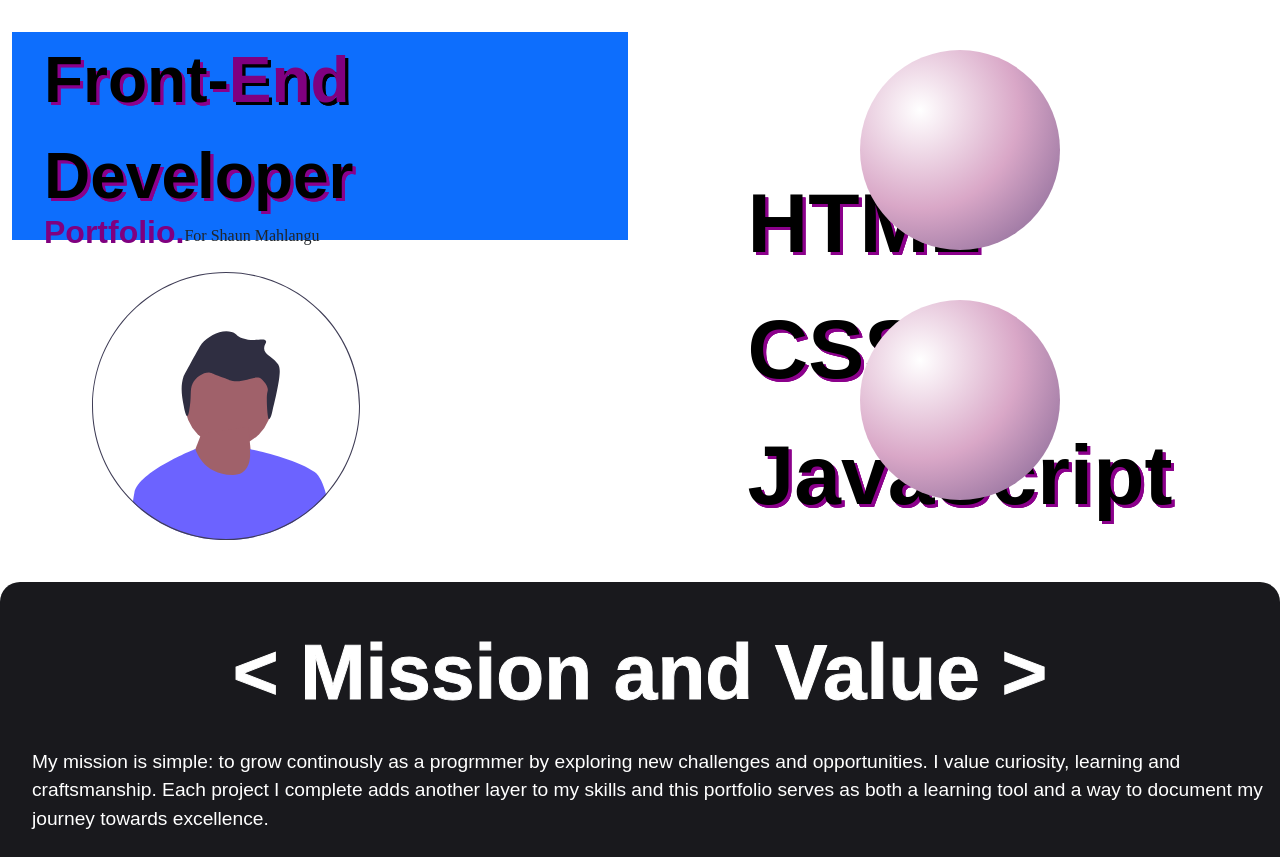
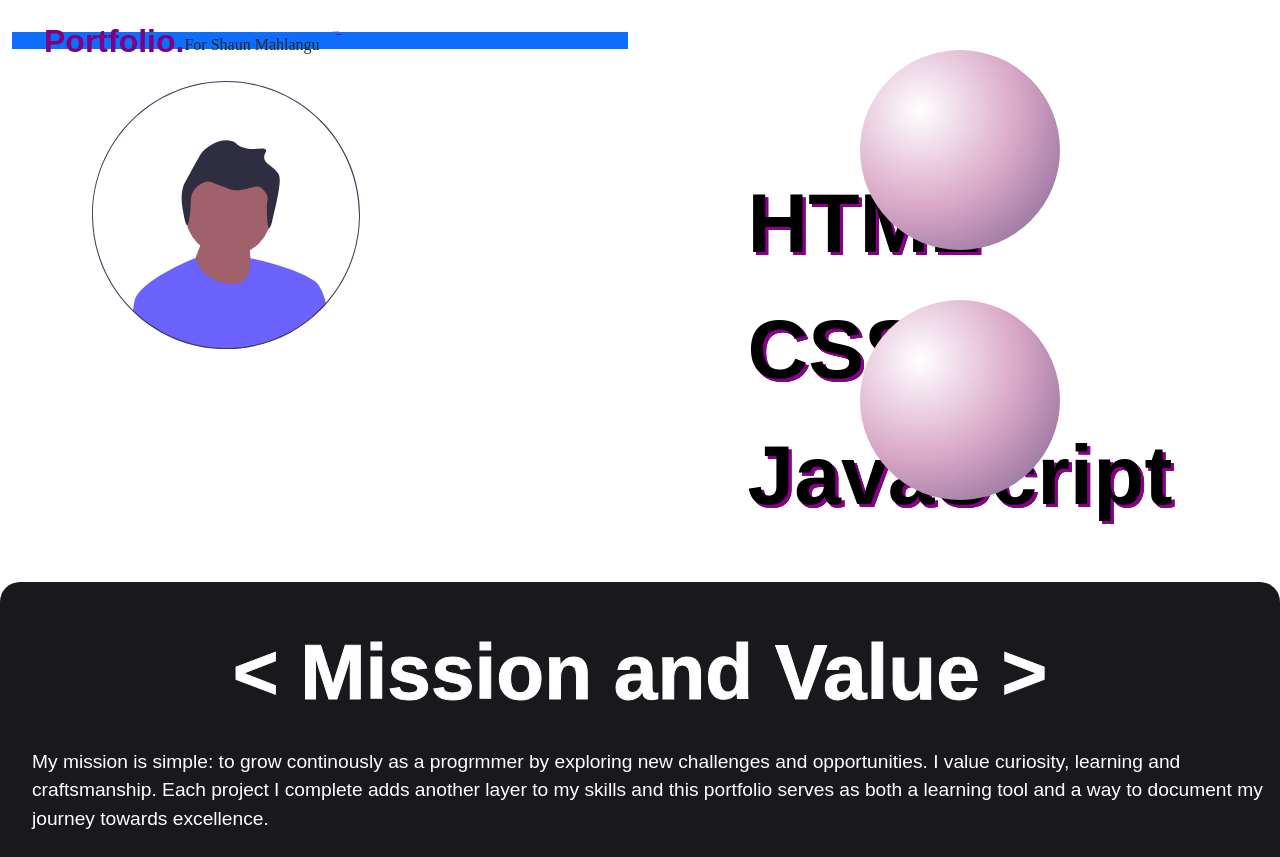
Before and after one commit to UnickCode/Portfolio, a plain HTML site: page index.html in a window 1280 px wide. Shown: the top 857 px of the page. Drawn offline with nearby package versions, Linux system fonts and the light colour scheme.

Commit message:
Update style.css

```diff
--- a/style.css
+++ b/style.css
@@ -67,7 +67,7 @@ opacity: 1;
 .topic{
 
 margin-left: 2rem;
-font-size: 400%;
+font-size: 4%;
 font-family: Arial;
 font-weight: bold;
 color: black;
```
